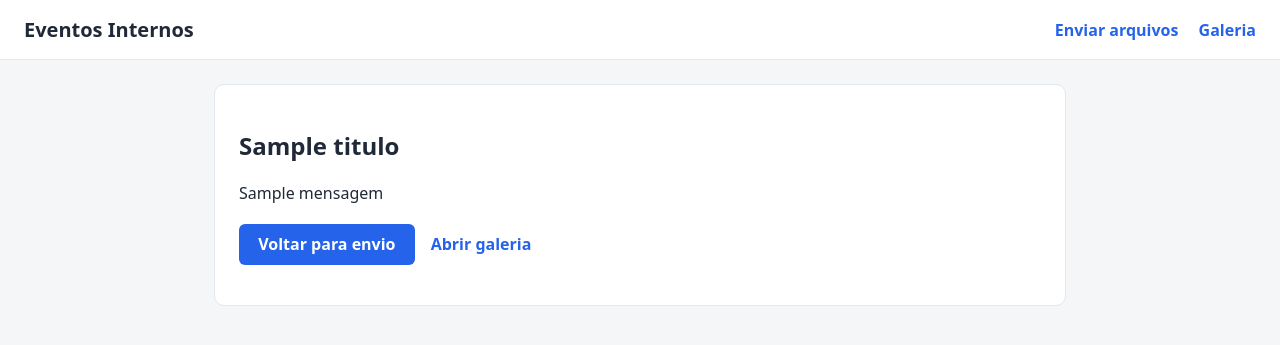
After one commit to fnddavi/eventos_internos, a Flask app: template templates/erro.html in a window 1280 px wide. The commit adds this page. Shown: the top 345 px of the page. Run offline with Flask 3, Linux system fonts and the light colour scheme; the template is opened without the code that fills it: most values are stand-ins (such as "Sample title", 1, 10 or a date in 2020); parts of the project's set-up code (start-up, migrations or seed data) failed here and were passed over.

Commit message:
Adiciona página de erro personalizada e melhora a validação de uploads no formulário

```diff
--- a/static/style.css
+++ b/static/style.css
@@ -92,6 +92,40 @@ button:hover { background: var(--cor-primaria-hover); }
 
 .msg.sucesso { background: #dcfce7; color: var(--cor-sucesso); }
 .msg.erro { background: #fee2e2; color: var(--cor-erro); }
+.msg.aviso { background: #fef3c7; color: #b45309; }
+
+.ajuda {
+  color: #64748b;
+  font-size: 0.85rem;
+}
+
+.acoes-erro {
+  margin-top: 1.25rem;
+  display: flex;
+  gap: 1rem;
+  align-items: center;
+  flex-wrap: wrap;
+}
+
+.botao-link {
+  display: inline-block;
+  background: var(--cor-primaria);
+  color: #fff;
+  text-decoration: none;
+  padding: 0.6rem 1.2rem;
+  border-radius: 6px;
+  font-weight: 600;
+}
+
+.botao-link:hover { background: var(--cor-primaria-hover); }
+
+.link-secundario {
+  color: var(--cor-primaria);
+  text-decoration: none;
+  font-weight: 600;
+}
+
+.link-secundario:hover { text-decoration: underline; }
 
 .grupo-data { margin-bottom: 2rem; }
 .grupo-data h2 {
--- /dev/null
+++ b/templates/erro.html
@@ -0,0 +1,12 @@
+{% extends "base.html" %}
+{% block titulo %}Erro {{ codigo }} - Eventos Internos{% endblock %}
+{% block conteudo %}
+<section class="card erro-card">
+  <h2>{{ titulo }}</h2>
+  <p>{{ mensagem }}</p>
+  <p class="acoes-erro">
+    <a class="botao-link" href="{{ url_for('index') }}">Voltar para envio</a>
+    <a class="link-secundario" href="{{ url_for('galeria') }}">Abrir galeria</a>
+  </p>
+</section>
+{% endblock %}
--- a/templates/index.html
+++ b/templates/index.html
@@ -16,12 +16,15 @@
 
     <div class="campo">
       <label for="local">Local</label>
-      <input type="text" id="local" name="local" placeholder="Ex: Auditório principal" required>
+      <input type="text" id="local" name="local" maxlength="200" placeholder="Ex: Auditório principal" required>
     </div>
 
     <div class="campo">
       <label for="arquivos">Imagens e vídeos</label>
       <input type="file" id="arquivos" name="arquivos" accept="image/*,video/*" multiple required>
+      {% if max_upload_mb is defined and max_files is defined %}
+      <small class="ajuda">Limite de {{ max_upload_mb }} MB por envio (até {{ max_files }} arquivos).</small>
+      {% endif %}
     </div>
 
     <button type="submit">Enviar</button>
```
